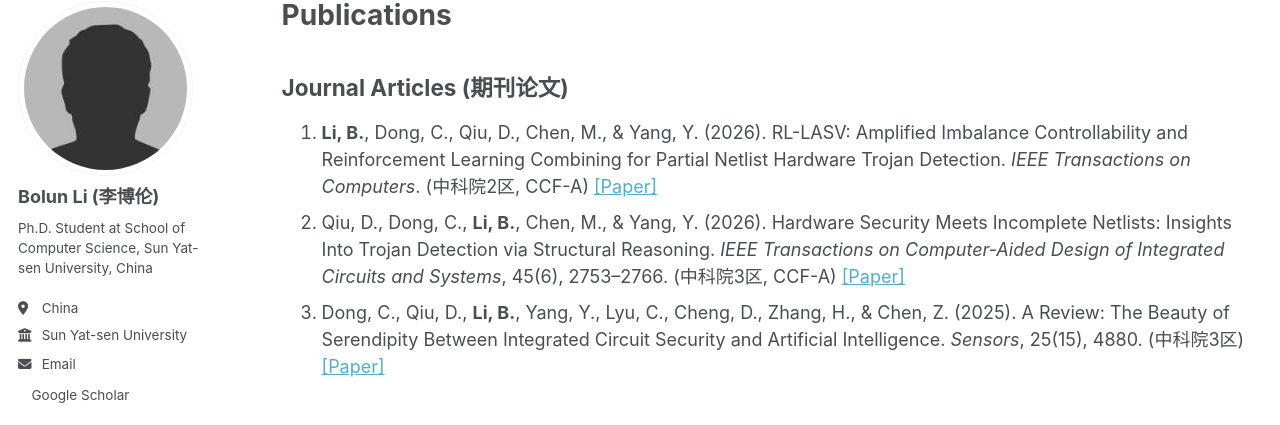
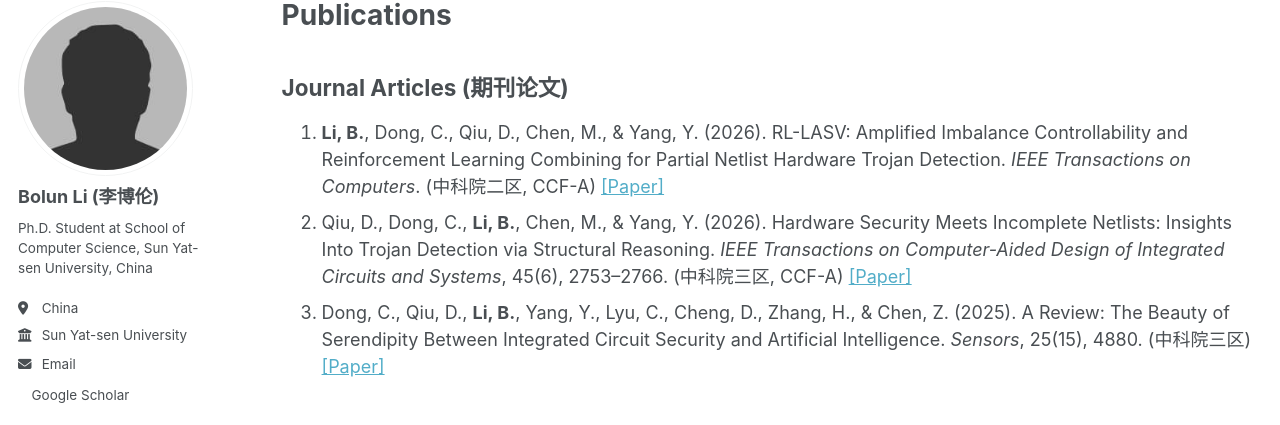
Before and after one commit to Libo32/Libo32.github.io, a Jekyll site: the page built from _pages/publications.html, in a window 1280 px wide and 1050 px high. Shown: the part 100-525 px from the top of the window. Built offline with Jekyll 4.4.1, drawn with Linux system fonts in a browser that asks for light colours; a script bundle is joined from its source files by our own code; a style sheet for code colours, icons or effects is not loaded.

Commit message:
Update publications.html

```diff
--- a/_pages/publications.html
+++ b/_pages/publications.html
@@ -13,7 +13,7 @@ author_profile: true
     RL-LASV: Amplified Imbalance Controllability and Reinforcement
     Learning Combining for Partial Netlist Hardware Trojan Detection.
     <i>IEEE Transactions on Computers</i>.
-    (中科院2区, CCF-A)
+    (中科院二区, CCF-A)
     <a href="https://doi.org/10.1109/TC.2026.3746591">[Paper]</a>
   </li>
 
@@ -24,7 +24,7 @@ author_profile: true
     <i>IEEE Transactions on Computer-Aided Design of
     Integrated Circuits and Systems</i>,
     45(6), 2753–2766.
-    (中科院3区, CCF-A)
+    (中科院三区, CCF-A)
     <a href="https://doi.org/10.1109/TCAD.2025.3624082">[Paper]</a>
   </li>
 
@@ -34,7 +34,7 @@ author_profile: true
     A Review: The Beauty of Serendipity Between
     Integrated Circuit Security and Artificial Intelligence.
     <i>Sensors</i>, 25(15), 4880.
-    (中科院3区)
+    (中科院三区)
     <a href="https://doi.org/10.3390/s25154880">[Paper]</a>
   </li>
 </ol>
```
